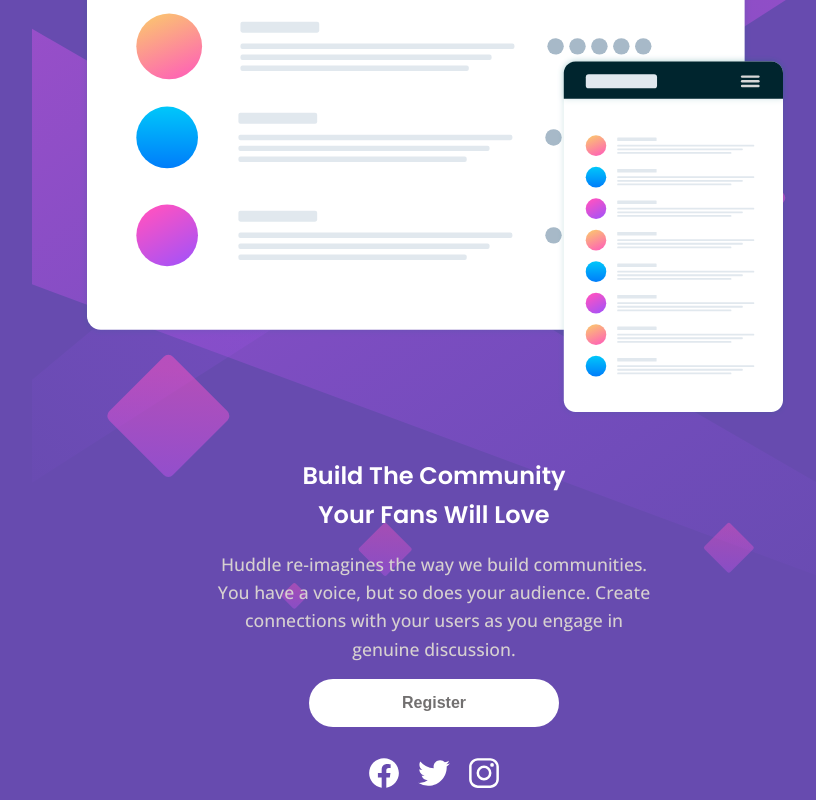
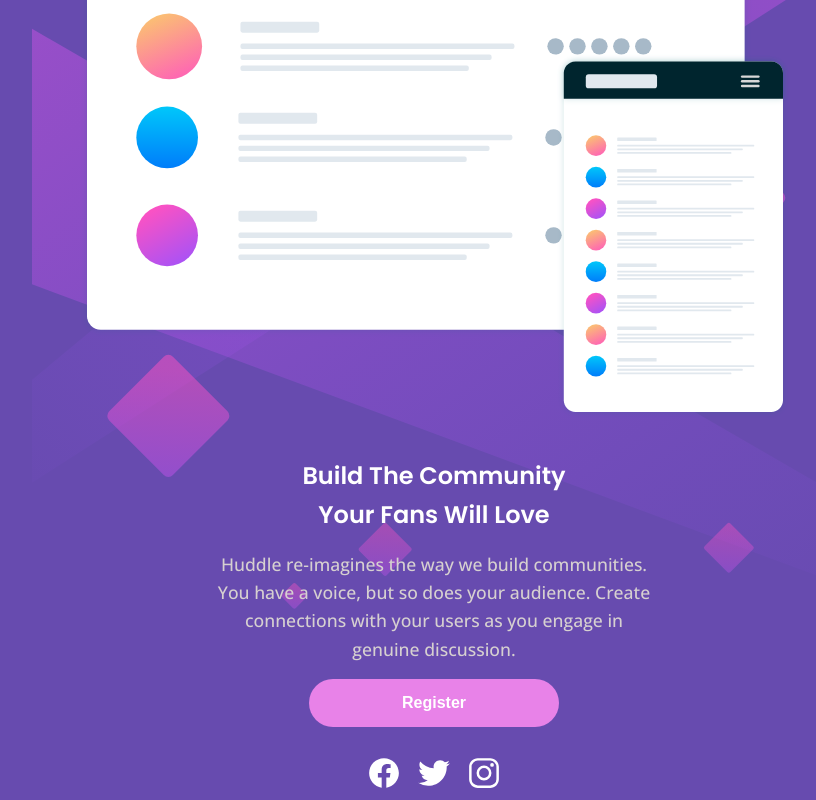
Before and after one commit to NishaVijai/huddle-landing-page-with-single-introductory-section-master, a plain HTML site: page index.html in a window 1280 px wide. In both pictures the pointer is over the button "Register". Shown: the part 190-990 px from the top of the page, without its empty margins (206-1022 px from the left). Drawn offline with nearby package versions, Linux system fonts and the light colour scheme.

Commit message:
update readme and style

```diff
--- a/style.css
+++ b/style.css
@@ -134,6 +134,13 @@
   width: 250px;
 }
 
+.main-register-button-section button:focus,
+.main-register-button-section button:hover {
+  background-color: var(--primary-magenta-color);
+  color: var(--font-color-primary-light);
+  transition: background-color 0.3s ease-in-out, color 0.3s ease-in-out;
+}
+
 .footer-social-image-container {
   display: flex;
   gap: var(--gap-size);
```
Also changed, not shown: 1 other file.
